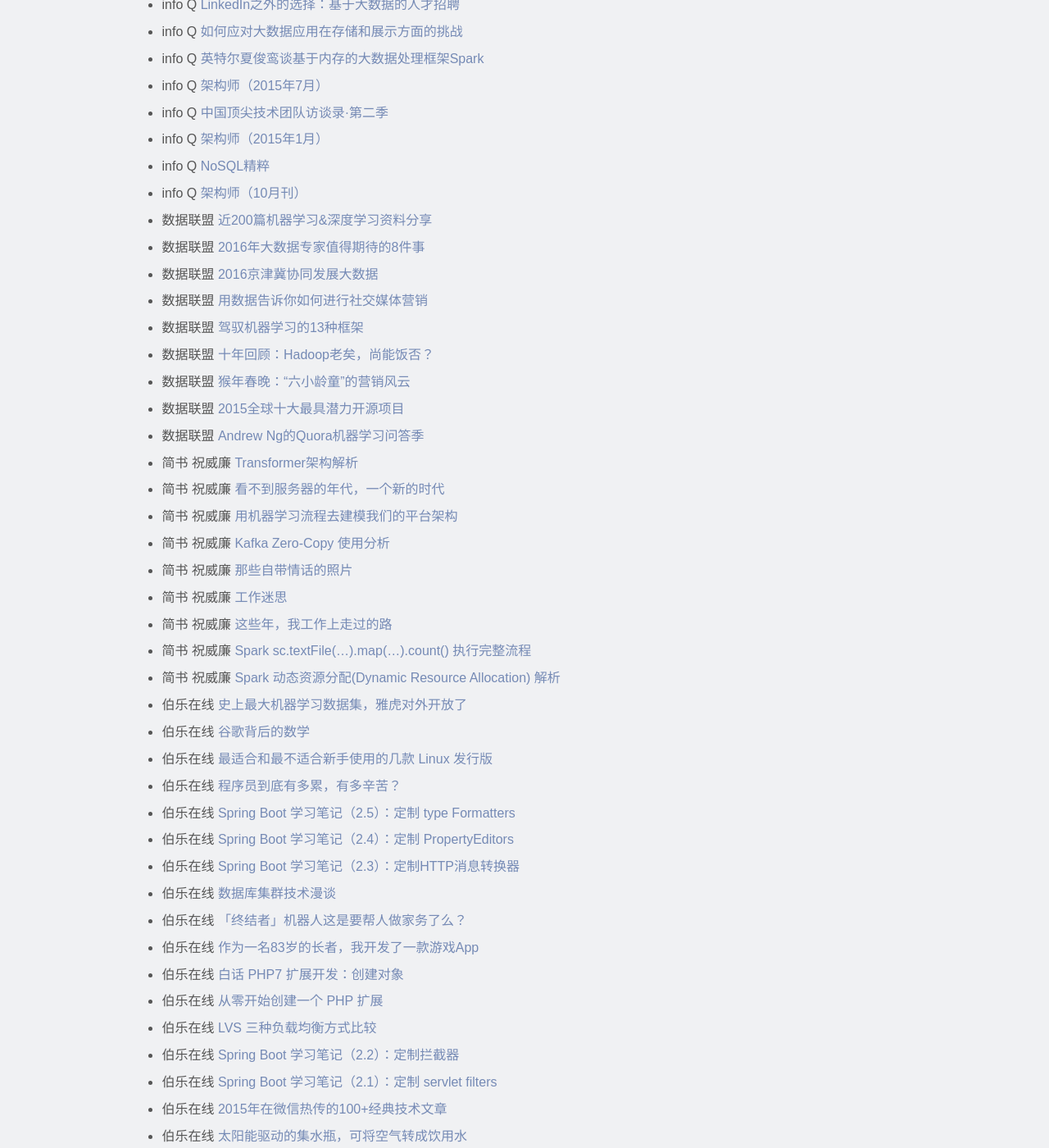
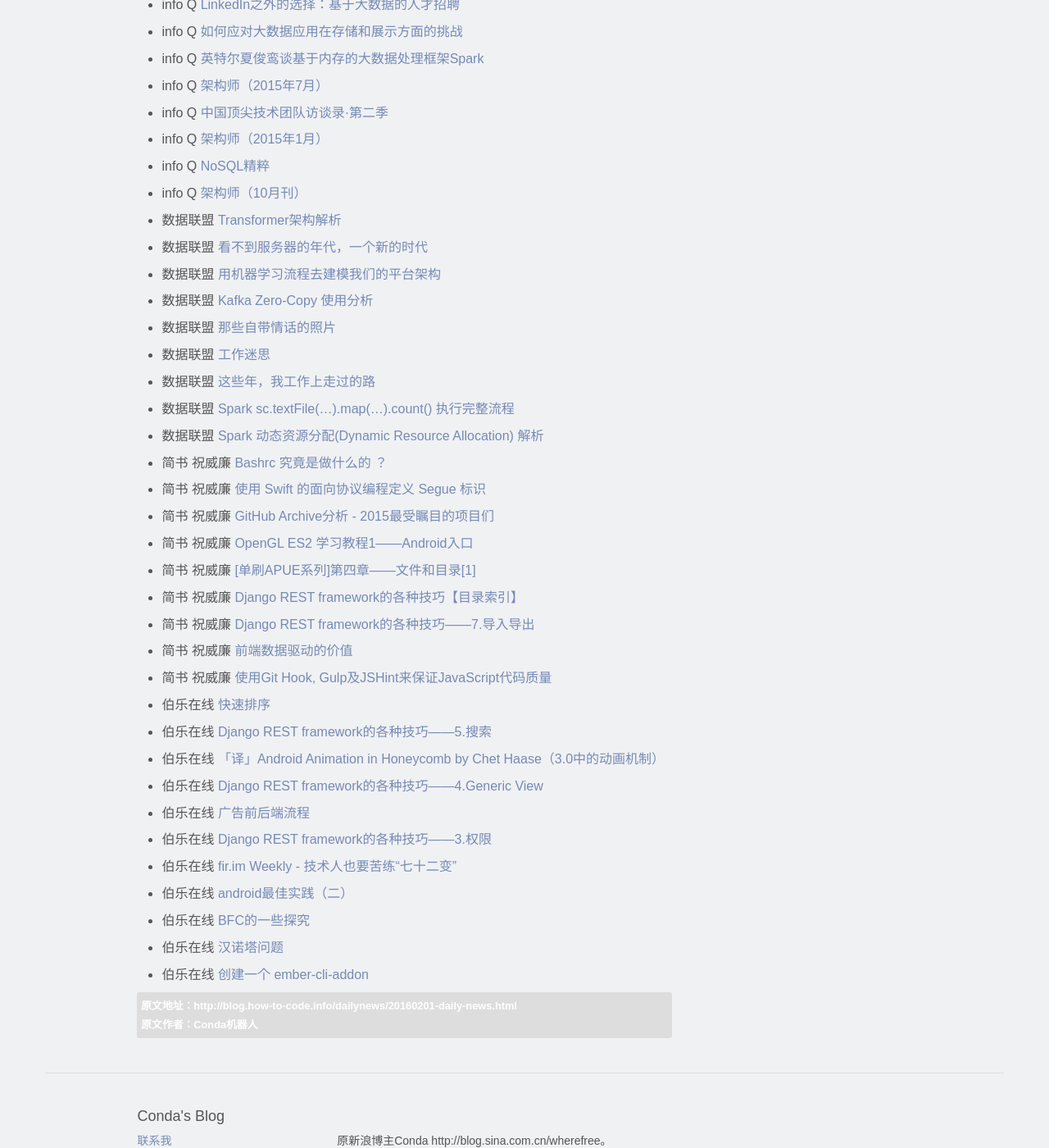
Before and after one commit to fun360/fun360, a Jekyll site: the page built from _posts/dailynews/2016-02-01-20160201-daily-news.markdown, in a window 1280 px wide and 1400 px high, scrolled down 1125 px. Shown: the whole window at 82% size. Built offline with Jekyll 4.4.1, drawn with Linux system fonts in a browser that asks for light colours; comment, search, counter and statistics services are not loaded; some of the changed text lies outside the part shown.

Commit message:
dailynews

```diff
--- a/_posts/dailynews/2016-02-01-20160201-daily-news.markdown
+++ b/_posts/dailynews/2016-02-01-20160201-daily-news.markdown
@@ -77,162 +77,60 @@
 
  * info Q [架构师（10月刊）](http://www.infoq.com/cn/minibooks/architect-oct-10-2011)
 
- * 数据联盟 [近200篇机器学习&深度学习资料分享](http://www.dataunion.orghttp://dataunion.org/21453.html)
+ * 数据联盟 [Transformer架构解析](http://dataunion.org/21453.html)
 
- * 数据联盟 [2016年大数据专家值得期待的8件事](http://www.dataunion.orghttp://dataunion.org/21770.html)
+ * 数据联盟 [看不到服务器的年代，一个新的时代](http://dataunion.org/21770.html)
 
- * 数据联盟 [2016京津冀协同发展大数据](http://www.dataunion.orghttp://dataunion.org/21766.html)
+ * 数据联盟 [用机器学习流程去建模我们的平台架构](http://dataunion.org/21766.html)
 
- * 数据联盟 [用数据告诉你如何进行社交媒体营销](http://www.dataunion.orghttp://dataunion.org/21763.html)
+ * 数据联盟 [Kafka Zero-Copy 使用分析](http://dataunion.org/21763.html)
 
- * 数据联盟 [驾驭机器学习的13种框架](http://www.dataunion.orghttp://dataunion.org/21761.html)
+ * 数据联盟 [那些自带情话的照片](http://dataunion.org/21761.html)
 
- * 数据联盟 [十年回顾：Hadoop老矣，尚能饭否？](http://www.dataunion.orghttp://dataunion.org/21759.html)
+ * 数据联盟 [工作迷思](http://dataunion.org/21759.html)
 
- * 数据联盟 [猴年春晚：“六小龄童”的营销风云](http://www.dataunion.orghttp://dataunion.org/21755.html)
+ * 数据联盟 [这些年，我工作上走过的路](http://dataunion.org/21755.html)
 
- * 数据联盟 [2015全球十大最具潜力开源项目](http://www.dataunion.orghttp://dataunion.org/21751.html)
+ * 数据联盟 [Spark sc.textFile(...).map(...).count() 执行完整流程](http://dataunion.org/21751.html)
 
- * 数据联盟 [Andrew Ng的Quora机器学习问答季](http://www.dataunion.orghttp://dataunion.org/21748.html)
+ * 数据联盟 [Spark 动态资源分配(Dynamic Resource Allocation) 解析](http://dataunion.org/21748.html)
 
- * 简书 祝威廉 [Transformer架构解析](http://www.jianshu.com/p/8a88a8bb4700)
+ * 简书 祝威廉 [Bashrc 究竟是做什么的 ？](http://www.jianshu.com/p/8a88a8bb4700)
 
- * 简书 祝威廉 [看不到服务器的年代，一个新的时代](http://www.jianshu.com/p/15c3172c4f0c)
+ * 简书 祝威廉 [使用 Swift 的面向协议编程定义 Segue 标识](http://www.jianshu.com/p/15c3172c4f0c)
 
- * 简书 祝威廉 [用机器学习流程去建模我们的平台架构](http://www.jianshu.com/p/952610d476fb)
+ * 简书 祝威廉 [GitHub Archive分析 - 2015最受瞩目的项目们](http://www.jianshu.com/p/952610d476fb)
 
- * 简书 祝威廉 [Kafka Zero-Copy 使用分析](http://www.jianshu.com/p/d47de3d6d8ac)
+ * 简书 祝威廉 [OpenGL ES2 学习教程1——Android入口](http://www.jianshu.com/p/d47de3d6d8ac)
 
- * 简书 祝威廉 [那些自带情话的照片](http://www.jianshu.com/p/6dd61178103a)
+ * 简书 祝威廉 [[单刷APUE系列]第四章——文件和目录[1]](http://www.jianshu.com/p/6dd61178103a)
 
- * 简书 祝威廉 [工作迷思](http://www.jianshu.com/p/287c74eb9f3e)
+ * 简书 祝威廉 [Django REST framework的各种技巧【目录索引】](http://www.jianshu.com/p/287c74eb9f3e)
 
- * 简书 祝威廉 [这些年，我工作上走过的路](http://www.jianshu.com/p/9e0aba6eaaa1)
+ * 简书 祝威廉 [Django REST framework的各种技巧——7.导入导出](http://www.jianshu.com/p/9e0aba6eaaa1)
 
- * 简书 祝威廉 [Spark sc.textFile(...).map(...).count() 执行完整流程](http://www.jianshu.com/p/1279b4029bae)
+ * 简书 祝威廉 [前端数据驱动的价值](http://www.jianshu.com/p/1279b4029bae)
 
- * 简书 祝威廉 [Spark 动态资源分配(Dynamic Resource Allocation) 解析](http://www.jianshu.com/p/79ebdb1dbaff)
+ * 简书 祝威廉 [使用Git Hook, Gulp及JSHint来保证JavaScript代码质量](http://www.jianshu.com/p/79ebdb1dbaff)
 
- * 伯乐在线 [史上最大机器学习数据集，雅虎对外开放了](http://blog.jobbole.com/97829/)
+ * 伯乐在线 [快速排序](http://blog.jobbole.com/97829/)
 
- * 伯乐在线 [谷歌背后的数学](http://blog.jobbole.com/97823/)
+ * 伯乐在线 [Django REST framework的各种技巧——5.搜索](http://blog.jobbole.com/97823/)
 
- * 伯乐在线 [最适合和最不适合新手使用的几款 Linux 发行版](http://blog.jobbole.com/97821/)
+ * 伯乐在线 [「译」Android Animation in Honeycomb by Chet Haase（3.0中的动画机制）](http://blog.jobbole.com/97821/)
 
- * 伯乐在线 [程序员到底有多累，有多辛苦？](http://blog.jobbole.com/92783/)
+ * 伯乐在线 [Django REST framework的各种技巧——4.Generic View](http://blog.jobbole.com/92783/)
 
- * 伯乐在线 [Spring Boot 学习笔记（2.5）：定制 type Formatters](http://blog.jobbole.com/97780/)
+ * 伯乐在线 [广告前后端流程](http://blog.jobbole.com/97780/)
 
- * 伯乐在线 [Spring Boot 学习笔记（2.4）：定制 PropertyEditors](http://blog.jobbole.com/97777/)
+ * 伯乐在线 [Django REST framework的各种技巧——3.权限](http://blog.jobbole.com/97777/)
 
- * 伯乐在线 [Spring Boot 学习笔记（2.3）：定制HTTP消息转换器](http://blog.jobbole.com/97772/)
+ * 伯乐在线 [fir.im Weekly - 技术人也要苦练“七十二变”](http://blog.jobbole.com/97772/)
 
- * 伯乐在线 [数据库集群技术漫谈](http://blog.jobbole.com/97806/)
+ * 伯乐在线 [android最佳实践（二）](http://blog.jobbole.com/97806/)
 
- * 伯乐在线 [「终结者」机器人这是要帮人做家务了么？](http://blog.jobbole.com/97736/)
+ * 伯乐在线 [BFC的一些探究](http://blog.jobbole.com/97736/)
 
- * 伯乐在线 [作为一名83岁的长者，我开发了一款游戏App](http://blog.jobbole.com/97793/)
+ * 伯乐在线 [汉诺塔问题](http://blog.jobbole.com/97793/)
 
- * 伯乐在线 [白话 PHP7 扩展开发：创建对象](http://blog.jobbole.com/97790/)
-
- * 伯乐在线 [从零开始创建一个 PHP 扩展](http://blog.jobbole.com/97786/)
-
- * 伯乐在线 [LVS 三种负载均衡方式比较](http://blog.jobbole.com/97783/)
-
- * 伯乐在线 [Spring Boot 学习笔记（2.2）：定制拦截器](http://blog.jobbole.com/97763/)
-
- * 伯乐在线 [Spring Boot 学习笔记（2.1）：定制 servlet filters](http://blog.jobbole.com/97760/)
-
- * 伯乐在线 [2015年在微信热传的100+经典技术文章](http://blog.jobbole.com/97515/)
-
- * 伯乐在线 [太阳能驱动的集水瓶，可将空气转成饮用水](http://blog.jobbole.com/97514/)
-
- * 伯乐在线 [脊髓损伤的重大医学突破竟然源于一个计算机程序](http://blog.jobbole.com/97651/)
-
- * 伯乐在线 [这个「疯子」在水下朝自己开枪](http://blog.jobbole.com/97504/)
-
- * 伯乐在线 [PHP 调试利器之 PHPDBG](http://blog.jobbole.com/97714/)
-
- * 阮一峰的网络日志 [白领的消亡](http://www.ruanyifeng.com/blog/2016/01/white-collar.html)
-
- * 阮一峰的网络日志 [npm 模块安装机制简介](http://www.ruanyifeng.com/blog/2016/01/npm-install.html)
-
- * 阮一峰的网络日志 [《ES6 标准入门》（第二版）出版了](http://www.ruanyifeng.com/blog/2016/01/ecmascript-6-primer.html)
-
- * 阮一峰的网络日志 [更多的人死于心碎](http://www.ruanyifeng.com/blog/2016/01/ian-murdock.html)
-
- * 阮一峰的网络日志 [Flux 架构入门教程](http://www.ruanyifeng.com/blog/2016/01/flux.html)
-
- * 阮一峰的网络日志 [世界第一个机器人](http://www.ruanyifeng.com/blog/2016/01/first-robot.html)
-
- * 阮一峰的网络日志 [Commit message 和 Change log 编写指南](http://www.ruanyifeng.com/blog/2016/01/commit_message_change_log.html)
-
- * segmentfault [快速排序](http://segmentfault.com/a/1190000004400908)
-
- * segmentfault [Django REST framework的各种技巧——5.搜索](http://segmentfault.com/a/1190000004400863)
-
- * segmentfault [「译」Android Animation in Honeycomb by Chet Haase（3.0中的动画机制）](http://segmentfault.com/a/1190000004400762)
-
- * segmentfault [Django REST framework的各种技巧——4.Generic View](http://segmentfault.com/a/1190000004400540)
-
- * segmentfault [广告前后端流程](http://segmentfault.com/a/1190000004400378)
-
- * segmentfault [Django REST framework的各种技巧——3.权限](http://segmentfault.com/a/1190000004400312)
-
- * segmentfault [fir.im Weekly - 技术人也要苦练“七十二变”](http://segmentfault.com/a/1190000004400305)
-
- * segmentfault [android最佳实践（二）](http://segmentfault.com/a/1190000004400280)
-
- * segmentfault [BFC的一些探究](http://segmentfault.com/a/1190000004399966)
-
- * segmentfault [汉诺塔问题](http://segmentfault.com/a/1190000004399928)
-
- * segmentfault [创建一个 ember-cli-addon](http://segmentfault.com/a/1190000004398992)
-
- * segmentfault [Week4 优质文章整理](http://segmentfault.com/a/1190000004398124)
-
- * segmentfault [Android Animation Interpolator - Android 动画插值器分析](http://segmentfault.com/a/1190000004396836)
-
- * segmentfault [ES6探秘-Classes](http://segmentfault.com/a/1190000004396187)
-
- * segmentfault [野蛮生长的痛(一个伪前端的2015总结)](http://segmentfault.com/a/1190000004395992)
-
- * segmentfault [小小幻灯片](http://segmentfault.com/a/1190000004395961)
-
- * segmentfault [在 Node.js 中利用 js-xlsx 处理 Excel 文件](http://segmentfault.com/a/1190000004395728)
-
- * segmentfault [用node.js实现验证码简单识别](http://segmentfault.com/a/1190000004395507)
-
- * segmentfault [设置 Mac 下文件的默认打开程序 — duti 详解](http://segmentfault.com/a/1190000004395085)
-
- * segmentfault [移动端 h5开发相关内容总结(三)](http://segmentfault.com/a/1190000004395020)
-
- * 酷壳 [让我们来谈谈分工](http://coolshell.cn/articles/17295.html)
-
- * 酷壳 [Cuckoo Filter：设计与实现](http://coolshell.cn/articles/17225.html)
-
- * 酷壳 [Docker基础技术：DeviceMapper](http://coolshell.cn/articles/17200.html)
-
- * 酷壳 [Docker基础技术：AUFS](http://coolshell.cn/articles/17061.html)
-
- * 酷壳 [Docker基础技术：Linux CGroup](http://coolshell.cn/articles/17049.html)
-
- * 酷壳 [Docker基础技术：Linux Namespace（上）](http://coolshell.cn/articles/17010.html)
-
- * 酷壳 [Docker基础技术：Linux Namespace（下）](http://coolshell.cn/articles/17029.html)
-
- * 酷壳 [关于移动端的钓鱼式攻击](http://coolshell.cn/articles/17066.html)
-
- * 酷壳 [Linus：为何对象引用计数必须是原子的](http://coolshell.cn/articles/16910.html)
-
- * 酷壳 [DHH 谈混合移动应用开发](http://coolshell.cn/articles/12225.html)
-
- * 统计之都 [标准正态分布函数的快速计算方法](http://cos.name/2016/01/fast-normal-cdf/)
-
- * 统计之都 [COS沙龙第35期（北京）纪要](http://cos.name/2016/01/20160109salon/)
-
- * 统计之都 [COS沙龙第36期（北京）纪要](http://cos.name/2016/01/20160110salon/)
-
- * 统计之都 [《Rcpp：R与C++的无缝整合》](http://cos.name/2016/01/seamless-r-and-c-integration-with-rcpp/)
-
- * 统计之都 [中文文本处理简要介绍](http://cos.name/2016/01/intro-to-chinese-nlp/)
+ * 伯乐在线 [创建一个 ember-cli-addon](http://blog.jobbole.com/97790/)
```
Also changed, not shown: other parts of _posts/dailynews/2016-02-01-20160201-daily-news.markdown (+1 -1 lines).
